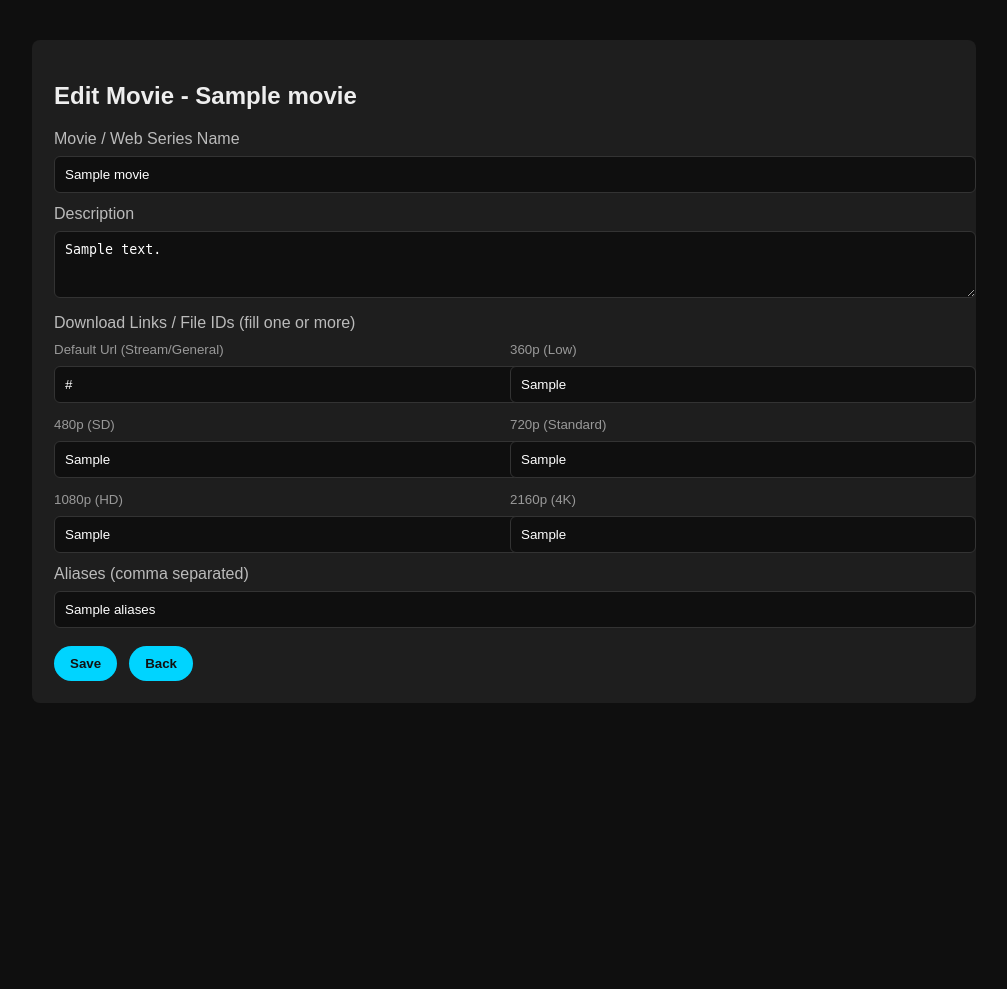
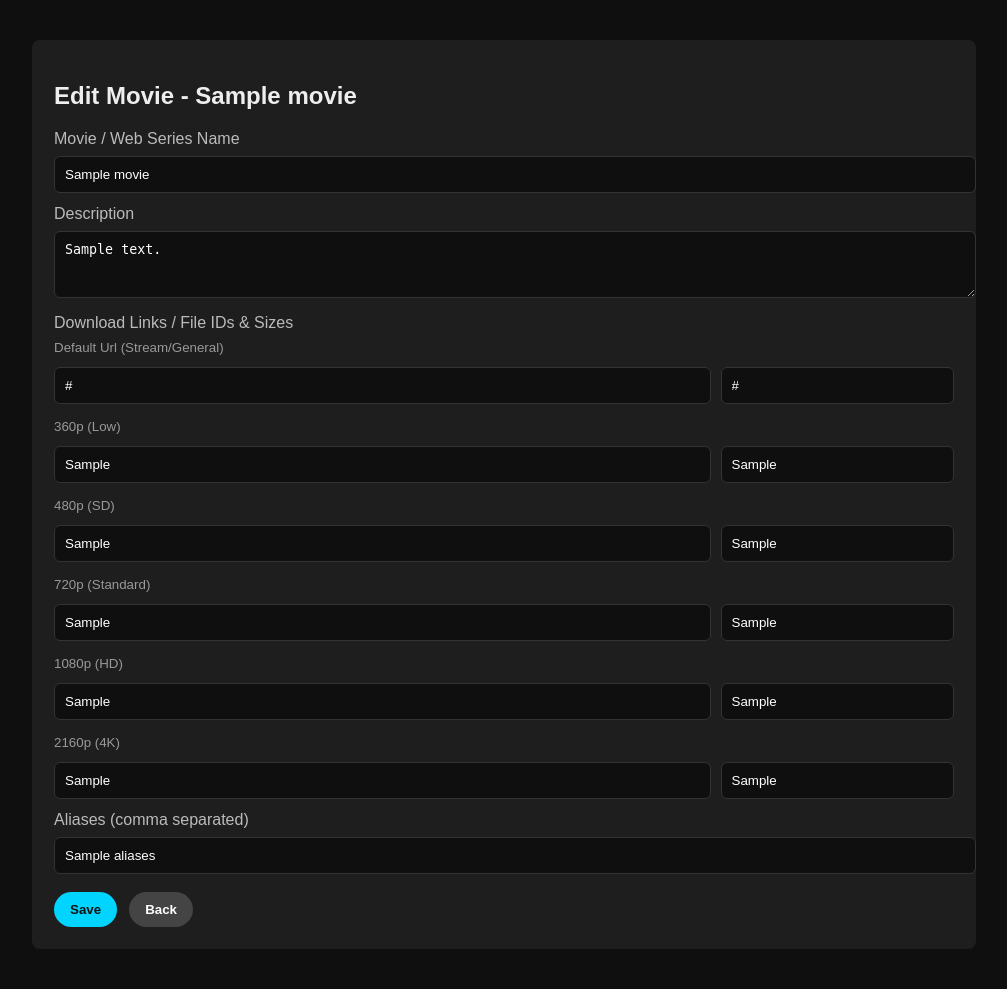
Before and after one commit to amitk85682-creator/FlimfyBox, a Flask app: template templates/admin_edit_movie.html in a window 1280 px wide. Shown: the whole page, without its empty margins (136-1143 px from the left). Before the commit the page ends 703 px from the top, so only its background shows below. Run offline with Flask 2, Linux system fonts and the light colour scheme; the template is opened without the code that fills it: most values are stand-ins (such as "Sample title", 1, 10 or a date in 2020); parts of the project's set-up code (start-up, migrations or seed data) failed here and were passed over; some libraries are stand-ins or nearby versions.

Commit message:
admin_edit_movie.html

```diff
--- a/templates/admin_edit_movie.html
+++ b/templates/admin_edit_movie.html
@@ -8,10 +8,18 @@
         .wrap { max-width:900px; margin:20px auto; background:#1e1e1e; padding:22px; border-radius:8px; }
         input, textarea { width:100%; padding:10px; margin-top:8px; border-radius:6px; border:1px solid #333; background:#0f0f0f; color:#fff; }
         label { display:block; margin-top:12px; color:#bbb; }
-    .qualities { display:grid; grid-template-columns:1fr 1fr; gap:12px; margin-top:8px; }
+
+        /* Updated Grid: Single column to fit link and size properly */
+        .qualities { display:grid; grid-template-columns:1fr; gap:15px; margin-top:8px; }
+
+        /* New CSS for Row Layout (Link + Size) */
+        .q-row { display: flex; gap: 10px; align-items: center; }
+        .q-row input:first-child { flex: 3; } /* Link gets 75% space */
+        .q-row input:last-child { flex: 1; }  /* Size gets 25% space */
+
         .actions { display:flex; gap:12px; margin-top:18px; }
         button { padding:10px 16px; border-radius:999px; border:none; background:#00d4ff; color:#111; font-weight:bold; cursor:pointer; }
-    small { color:#999; }
+        small { color:#999; display:block; margin-bottom:4px; }
     </style>
 </head>
 <body>
@@ -32,31 +40,54 @@
             <label>Description</label>
             <textarea name="description" rows="3">{{ movie.description }}</textarea>
 
-      <label>Download Links / File IDs (fill one or more)</label>
+            <label>Download Links / File IDs & Sizes</label>
             <div class="qualities">
                 <div>
                    <small>Default Url (Stream/General)</small>
+                   <div class="q-row">
                        <input name="url" type="text" placeholder="General Url link or file id" value="{{ movie.url or '' }}">
+                       <input name="s_url" type="text" placeholder="Size" value="{{ movie.s_url or '' }}">
                    </div>
+                </div>
+
                 <div>
                   <small>360p (Low)</small>
+                  <div class="q-row">
                       <input name="q_360" type="text" placeholder="360p link or file id" value="{{ movie.q_360 or '' }}">
+                      <input name="s_360" type="text" placeholder="Size (e.g. 300MB)" value="{{ movie.s_360 or '' }}">
                   </div>
+                </div>
+
                 <div>
                   <small>480p (SD)</small>
+                  <div class="q-row">
                       <input name="q_480" type="text" placeholder="480p link or file id" value="{{ movie.q_480 or '' }}">
+                      <input name="s_480" type="text" placeholder="Size" value="{{ movie.s_480 or '' }}">
                   </div>
+                </div>
+
                 <div>
                   <small>720p (Standard)</small>
+                  <div class="q-row">
                       <input name="q_720" type="text" placeholder="720p link or file id" value="{{ movie.q_720 or '' }}">
+                      <input name="s_720" type="text" placeholder="Size" value="{{ movie.s_720 or '' }}">
                   </div>
+                </div>
+
                 <div>
                   <small>1080p (HD)</small>
+                  <div class="q-row">
                       <input name="q_1080" type="text" placeholder="1080p link or file id" value="{{ movie.q_1080 or '' }}">
+                      <input name="s_1080" type="text" placeholder="Size" value="{{ movie.s_1080 or '' }}">
                   </div>
+                </div>
+
                 <div>
                   <small>2160p (4K)</small>
+                  <div class="q-row">
                       <input name="q_2160" type="text" placeholder="4K link or file id" value="{{ movie.q_2160 or '' }}">
+                      <input name="s_2160" type="text" placeholder="Size" value="{{ movie.s_2160 or '' }}">
+                  </div>
                 </div>
             </div>
 
@@ -65,7 +96,7 @@
 
             <div class="actions">
                 <button type="submit">Save</button>
-        <a href="{{ url_for('admin.manage_movies') }}"><button type="button">Back</button></a>
+                <a href="{{ url_for('admin.manage_movies') }}"><button type="button" style="background:#444; color:#fff;">Back</button></a>
             </div>
         </form>
     </div>
```
Lines whose indentation alone changed are shown as unchanged.
